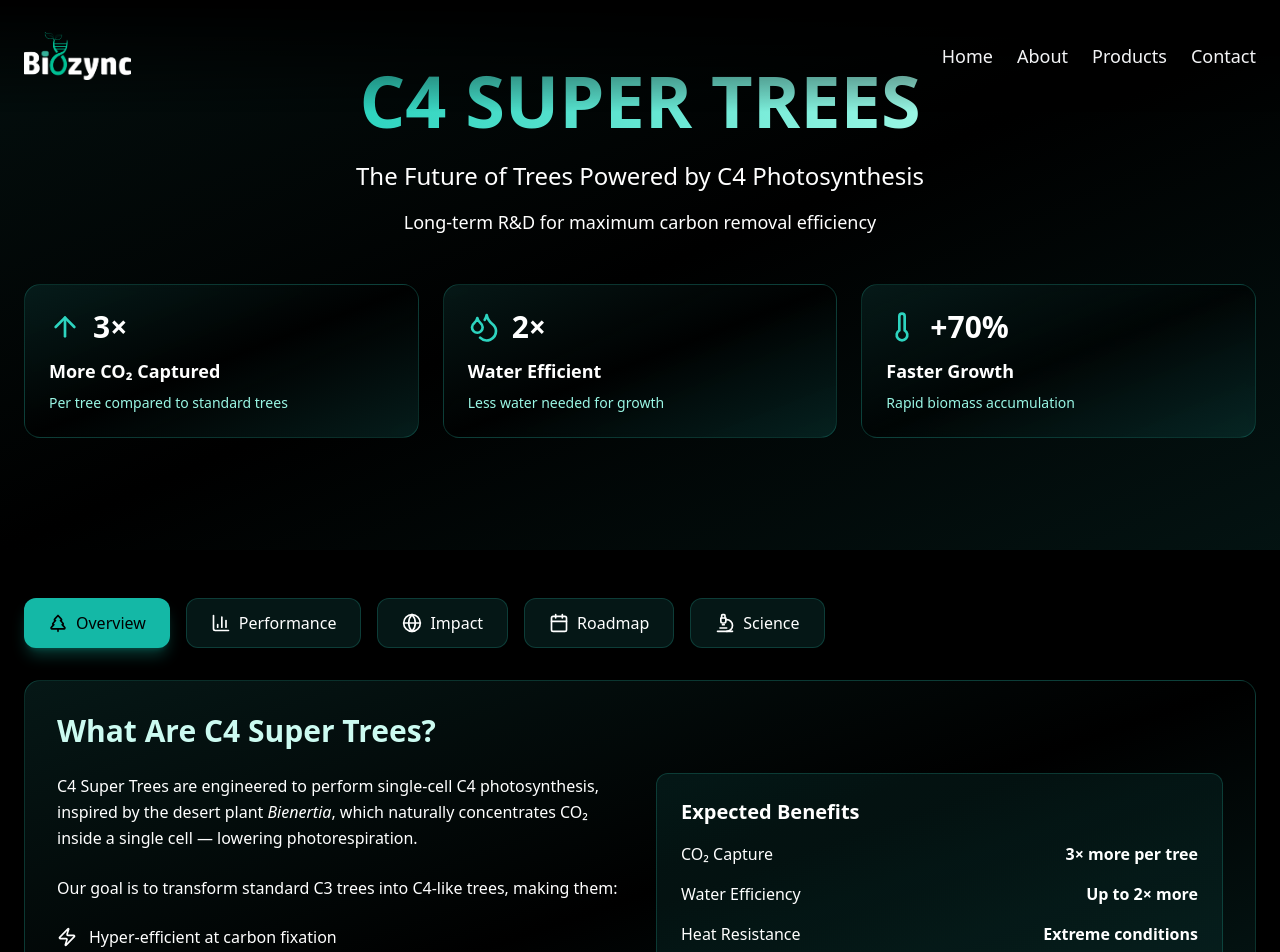
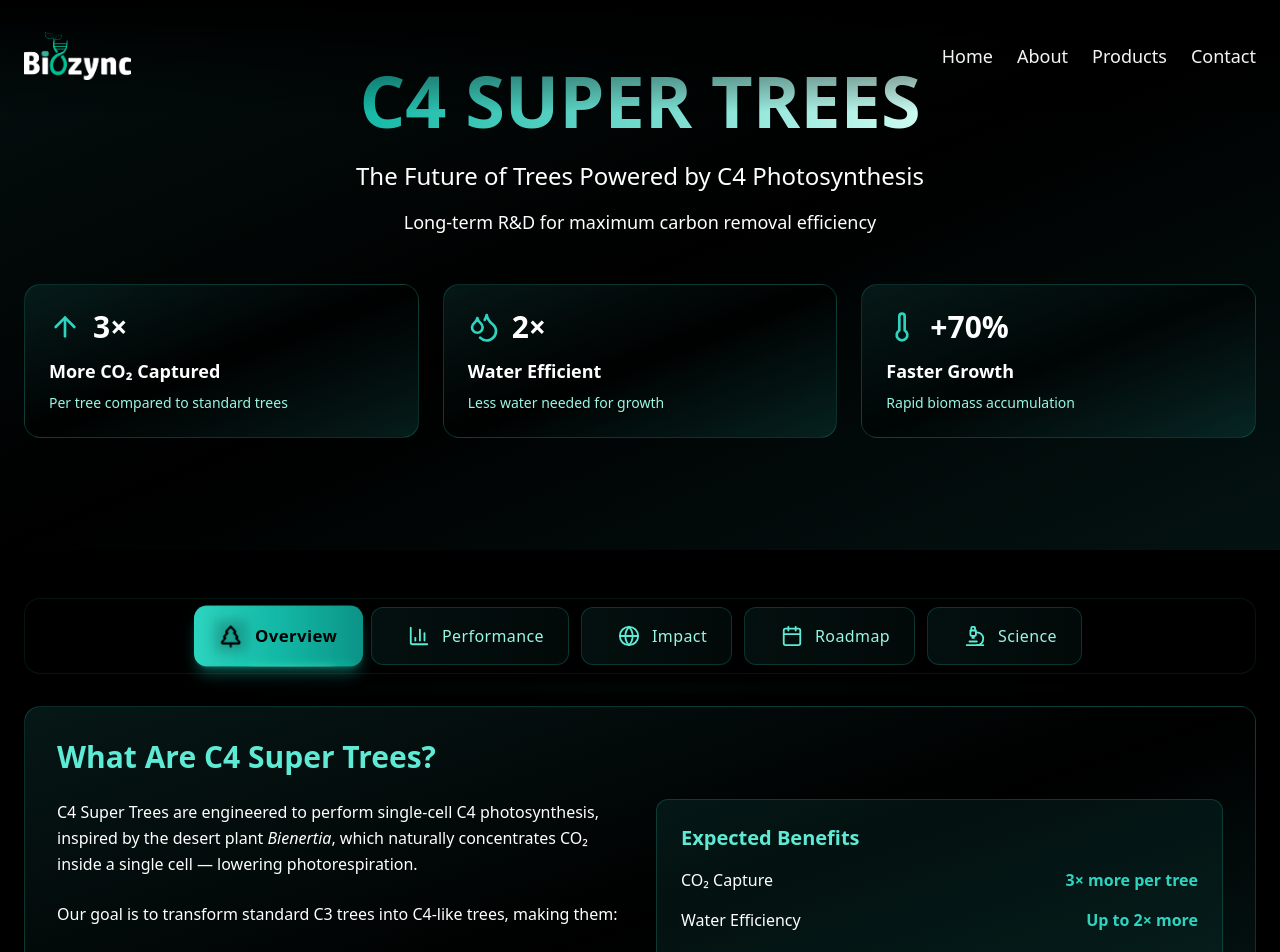
Before and after one commit to biozyncofficial-ux/biozync, a React (Vite) app: page /products/c4SuperTree in a window 1280 px wide. Shown: the top 952 px of the page. Built offline with nearby package versions, Linux system fonts and the light colour scheme.

Commit message:
modified:   src/components/C4/HeroSection.jsx         modified:   src/components/C4/PerformanceTable.jsx         modified:   src/components/C4/RoadmapItem.jsx         modified:   src/components/C4/TabContent.jsx         modified:   src/components/C4/TabNavigation.jsx

```diff
--- a/src/components/C4/HeroSection.jsx
+++ b/src/components/C4/HeroSection.jsx
@@ -10,7 +10,7 @@ const HeroSection = () => {
       <div className="relative max-w-7xl mx-auto px-6 py-16">
         <div className="text-center mb-12">
           <h1 className="text-5xl md:text-7xl font-bold mb-6">
-            <span className="bg-gradient-to-r from-teal-400 to-teal-200 bg-clip-text text-transparent">
+            <span className="bg-gradient-to-r from-teal-500 to-teal-100 bg-clip-text text-transparent">
               C4 SUPER TREES
             </span>
           </h1>
--- a/src/components/C4/TabContent.jsx
+++ b/src/components/C4/TabContent.jsx
@@ -9,22 +9,22 @@ import { OVERVIEW_BENEFITS, SCIENCE_APPLICATIONS, ROADMAP_PHASES } from './const
 export const OverviewTab = () => (
   <div className="space-y-8">
     <div className="bg-gradient-to-br from-teal-900/30 via-black/40 to-teal-800/30 backdrop-blur-sm rounded-2xl p-8 border border-teal-400/20">
-      <h2 className="text-3xl font-bold text-teal-100 mb-6">What Are C4 Super Trees?</h2>
+      <h2 className="text-3xl font-bold text-teal-300 mb-6">What Are C4 Super Trees?</h2>
       <div className="grid grid-cols-1 lg:grid-cols-2 gap-8">
         <div>
-          <p className="text-white-200 mb-6 leading-relaxed">
+          <p className="text-white mb-6 leading-relaxed">
             C4 Super Trees are engineered to perform single-cell C4 photosynthesis, inspired by the desert plant <em>Bienertia</em>,
             which naturally concentrates CO₂ inside a single cell — lowering photorespiration.
           </p>
-          <p className="text-white-200 mb-6 leading-relaxed">
+          <p className="text-white mb-6 leading-relaxed">
             Our goal is to transform standard C3 trees into C4-like trees, making them:
           </p>
-          <ul className="space-y-3 text-white-200">
+          <ul className="space-y-3 text-white">
             {OVERVIEW_BENEFITS.map((benefit, index) => {
               const IconComponent = Icons[benefit.icon];
               return (
                 <li key={index} className="flex items-start space-x-3">
-                  <IconComponent className="w-5 h-5 text-white-400 mt-0.5 flex-shrink-0" />
+                  <IconComponent className="w-5 h-5 text-teal-400 mt-0.5 flex-shrink-0" />
                   <span>{benefit.text}</span>
                 </li>
               );
@@ -32,29 +32,29 @@ export const OverviewTab = () => (
           </ul>
         </div>
         <div className="bg-gradient-to-br from-teal-800/20 to-teal-900/20 rounded-xl p-6 border border-teal-400/20">
-          <h3 className="text-xl font-bold text-white-100 mb-4">Expected Benefits</h3>
+          <h3 className="text-xl font-bold text-teal-300 mb-4">Expected Benefits</h3>
           <div className="space-y-4">
             <div className="flex items-center justify-between">
-              <span className="text-white-200">CO₂ Capture</span>
-              <span className="text-white-400 font-bold">3× more per tree</span>
+              <span className="text-white">CO₂ Capture</span>
+              <span className="text-teal-400 font-bold">3× more per tree</span>
             </div>
             <div className="flex items-center justify-between">
-              <span className="text-white-200">Water Efficiency</span>
-              <span className="text-white-400 font-bold">Up to 2× more</span>
+              <span className="text-white">Water Efficiency</span>
+              <span className="text-teal-400 font-bold">Up to 2× more</span>
             </div>
             <div className="flex items-center justify-between">
-              <span className="text-white-200">Heat Resistance</span>
-              <span className="text-white-400 font-bold">Extreme conditions</span>
+              <span className="text-white">Heat Resistance</span>
+              <span className="text-teal-400 font-bold">Extreme conditions</span>
             </div>
             <div className="flex items-center justify-between">
-              <span className="text-white-200">Biomass Growth</span>
-              <span className="text-white-400 font-bold">2× faster</span>
+              <span className="text-white">Biomass Growth</span>
+              <span className="text-teal-400 font-bold">2× faster</span>
             </div>
           </div>
         </div>
       </div>
       <div className="mt-8 text-center">
-        <p className="text-white-300 font-medium italic">
+        <p className="text-white font-medium italic">
           A moonshot for reforestation — with massive long-term potential.
         </p>
       </div>
@@ -65,7 +65,7 @@ export const OverviewTab = () => (
 // Performance Tab Content
 export const PerformanceTab = () => (
   <div className="space-y-8">
-    <h2 className="text-3xl font-bold text-white-100 mb-6">Target Performance (per tree/year)</h2>
+    <h2 className="text-3xl font-bold text-teal-300 mb-6">Target Performance (per tree/year)</h2>
     <PerformanceTable />
   </div>
 );
@@ -73,57 +73,57 @@ export const PerformanceTab = () => (
 // Impact Tab Content
 export const ImpactTab = () => (
   <div className="space-y-8">
-    <h2 className="text-3xl font-bold text-white-100 mb-6">Environmental Impact Calculator</h2>
+    <h2 className="text-3xl font-bold text-teal-300 mb-6">Environmental Impact Calculator</h2>
     <div className="grid grid-cols-1 lg:grid-cols-2 gap-8">
       <div className="bg-gradient-to-br from-teal-900/30 via-black/40 to-teal-800/30 backdrop-blur-sm rounded-2xl p-8 border border-teal-400/20">
-        <h3 className="text-xl font-bold text-white-100 mb-4">Normal Trees (Annual Impact)</h3>
+        <h3 className="text-xl font-bold text-teal-300 mb-4">Normal Trees (Annual Impact)</h3>
         <div className="space-y-3">
           <div className="flex justify-between">
-            <span className="text-white-200">CO₂ absorbed</span>
-            <span className="text-white-400 font-bold">22 kg</span>
+            <span className="text-white">CO₂ absorbed</span>
+            <span className="text-teal-400 font-bold">22 kg</span>
           </div>
           <div className="flex justify-between">
-            <span className="text-white-200">CO₂ sequestered</span>
-            <span className="text-white-400 font-bold">~18 kg</span>
+            <span className="text-white">CO₂ sequestered</span>
+            <span className="text-teal-400 font-bold">~18 kg</span>
           </div>
         </div>
       </div>
       <div className="bg-gradient-to-br from-teal-800/30 via-black/40 to-teal-700/30 backdrop-blur-sm rounded-2xl p-8 border border-teal-400/30">
-        <h3 className="text-xl font-bold text-white-100 mb-4">C4 Super Trees (Annual Impact)</h3>
+        <h3 className="text-xl font-bold text-teal-300 mb-4">C4 Super Trees (Annual Impact)</h3>
         <div className="space-y-3">
           <div className="flex justify-between">
-            <span className="text-white-200">CO₂ absorbed</span>
-            <span className="text-white-300 font-bold">60+ kg</span>
+            <span className="text-white">CO₂ absorbed</span>
+            <span className="text-teal-400 font-bold">60+ kg</span>
           </div>
           <div className="flex justify-between">
-            <span className="text-white-200">CO₂ sequestered</span>
-            <span className="text-white-300 font-bold">~54 kg</span>
+            <span className="text-white">CO₂ sequestered</span>
+            <span className="text-teal-400 font-bold">~54 kg</span>
           </div>
         </div>
       </div>
     </div>
 
     <div className="bg-gradient-to-br from-teal-900/30 via-black/40 to-teal-800/30 backdrop-blur-sm rounded-2xl p-8 border border-teal-400/20">
-      <h3 className="text-2xl font-bold text-white-100 mb-6">Additional Benefits</h3>
+      <h3 className="text-2xl font-bold text-teal-300 mb-6">Additional Benefits</h3>
       <div className="grid grid-cols-1 md:grid-cols-3 gap-6">
         <div className="text-center">
-          <div className="text-3xl font-bold text-white-400 mb-2">+38 kg</div>
-          <div className="text-white-200">Extra CO₂ absorbed</div>
+          <div className="text-3xl font-bold text-teal-400 mb-2">+38 kg</div>
+          <div className="text-white">Extra CO₂ absorbed</div>
         </div>
         <div className="text-center">
-          <div className="text-3xl font-bold text-white-400 mb-2">+36 kg</div>
-          <div className="text-white-200">Extra CO₂ sequestered</div>
+          <div className="text-3xl font-bold text-teal-400 mb-2">+36 kg</div>
+          <div className="text-white">Extra CO₂ sequestered</div>
         </div>
         <div className="text-center">
-          <div className="text-3xl font-bold text-white-400 mb-2">150+ L</div>
-          <div className="text-white-200">Water saved per year</div>
+          <div className="text-3xl font-bold text-teal-400 mb-2">150+ L</div>
+          <div className="text-white">Water saved per year</div>
         </div>
       </div>
     </div>
 
     <div className="bg-gradient-to-br from-teal-900/30 via-black/40 to-teal-800/30 backdrop-blur-sm rounded-2xl p-8 border border-teal-400/20">
-      <h3 className="text-2xl font-bold text-white-100 mb-6">Real-World Context</h3>
-      <div className="space-y-4 text-white-200">
+      <h3 className="text-2xl font-bold text-teal-300 mb-6">Real-World Context</h3>
+      <div className="space-y-4 text-white">
         <p className="text-lg">
           The extra CO₂ captured by each C4 Super Tree is equivalent to:
         </p>
@@ -133,8 +133,8 @@ export const ImpactTab = () => (
           </p>
         </div>
         <p className="text-lg">
-          Over 20 years, one C4 tree locks in <span className="font-bold text-white-300">~1.2 tons of CO₂</span> —
-          <span className="font-bold text-white-400"> 3× more than a normal tree</span>
+          Over 20 years, one C4 tree locks in <span className="font-bold text-teal-300">~1.2 tons of CO₂</span> —
+          <span className="font-bold text-teal-400"> 3× more than a normal tree</span>
         </p>
       </div>
     </div>
@@ -144,7 +144,7 @@ export const ImpactTab = () => (
 // Roadmap Tab Content
 export const RoadmapTab = () => (
   <div className="space-y-8">
-    <h2 className="text-3xl font-bold text-white -100 mb-6">Development Roadmap From Concept to Field Innovation</h2>
+    <h2 className="text-3xl font-bold text-teal-300 mb-6">Development Roadmap From Concept to Field Innovation</h2>
     <div className="space-y-6">
       {ROADMAP_PHASES.map((phase, index) => (
         <RoadmapItem
@@ -164,23 +164,23 @@ export const RoadmapTab = () => (
 export const ScienceTab = () => (
   <div className="space-y-8">
     <div className="bg-gradient-to-br from-teal-900/30 via-black/40 to-teal-800/30 backdrop-blur-sm rounded-2xl p-8 border border-teal-400/20">
-      <h2 className="text-3xl font-bold text-white-100 mb-6">The Science Behind It</h2>
+      <h2 className="text-3xl font-bold text-teal-300 mb-6">The Science Behind It</h2>
       <div className="space-y-6">
-        <p className="text-white-200 text-lg leading-relaxed">
+        <p className="text-white text-lg leading-relaxed">
           <em>Bienertia</em> species naturally evolved to do what no typical tree can: perform C4 photosynthesis in a single cell.
           By borrowing this rare adaptation, we aim to engineer trees that can overcome the limitations of C3 metabolism —
           achieving maximum photosynthetic output with minimal water.
         </p>
 
         <div className="bg-gradient-to-br from-teal-800/20 to-teal-900/20 rounded-xl p-6 border border-teal-400/20">
-          <h3 className="text-xl font-bold text-white-100 mb-4">Applications</h3>
+          <h3 className="text-xl font-bold text-teal-300 mb-4">Applications</h3>
           <div className="grid grid-cols-1 md:grid-cols-2 gap-4">
             {SCIENCE_APPLICATIONS.map((app, index) => {
               const IconComponent = Icons[app.icon];
               return (
                 <div key={index} className="flex items-center space-x-3">
-                  <IconComponent className="w-5 h-5 text-white-400" />
-                  <span className="text-white-200">{app.text}</span>
+                  <IconComponent className="w-5 h-5 text-teal-400" />
+                  <span className="text-white">{app.text}</span>
                 </div>
               );
             })}
--- a/src/components/C4/TabNavigation.jsx
+++ b/src/components/C4/TabNavigation.jsx
@@ -5,24 +5,111 @@ import { TAB_NAVIGATION } from './constants';
 
 const TabNavigation = ({ activeTab, setActiveTab }) => {
   return (
-    <div className="flex flex-wrap gap-4 mb-8">
-      {TAB_NAVIGATION.map(({ id, label, icon }) => {
+    <div className="relative mb-8">
+      {/* Background glow effect */}
+      <div className="absolute inset-0 bg-gradient-to-r from-transparent via-teal-500/5 to-transparent blur-3xl -z-10" />
+
+      <div className="flex flex-wrap gap-3 justify-center p-2 bg-black/20 backdrop-blur-xl rounded-2xl border border-teal-400/10 shadow-2xl">
+        {TAB_NAVIGATION.map(({ id, label, icon }, index) => {
           const IconComponent = Icons[icon];
+          const isActive = activeTab === id;
+
           return (
             <button
               key={id}
               onClick={() => setActiveTab(id)}
-            className={`flex items-center space-x-2 px-6 py-3 rounded-xl font-medium transition-all duration-300 ${
-              activeTab === id
-                ? 'bg-teal-500 text-black shadow-lg shadow-teal-500/30'
-                : 'bg-teal-900/30 text-white-200 hover:bg-teal-800/40 hover:text-white-100 border border-teal-400/20'
+              className={`relative group flex items-center space-x-3 px-6 py-4 rounded-xl font-semibold
+                transition-all duration-500 ease-out focus:outline-none focus:ring-2 focus:ring-teal-400/50
+                transform-gpu will-change-transform overflow-hidden
+                ${isActive
+                  ? 'bg-gradient-to-r from-teal-400 via-teal-500 to-teal-600 text-black shadow-lg shadow-teal-500/40 scale-105 z-10'
+                  : 'bg-gradient-to-r from-teal-900/20 to-teal-800/10 text-teal-200 hover:from-teal-800/30 hover:to-teal-700/20 hover:text-white hover:scale-102 border border-teal-400/20 hover:border-teal-300/40'
                 }`}
+              style={{
+                animationDelay: `${index * 100}ms`
+              }}
             >
-            <IconComponent size={20} />
-            <span>{label}</span>
+              {/* Shimmer effect for inactive tabs */}
+              {!isActive && (
+                <div className="absolute inset-0 bg-gradient-to-r from-transparent via-teal-300/10 to-transparent
+                  -translate-x-full group-hover:translate-x-full transition-transform duration-1000 ease-in-out" />
+              )}
+
+              {/* Icon with enhanced animation */}
+              <div className={`relative transition-all duration-300 ${
+                isActive ? 'scale-110' : 'group-hover:scale-110 group-hover:rotate-3'
+              }`}>
+                <IconComponent
+                  size={22}
+                  className={`transition-all duration-300 ${
+                    isActive
+                      ? 'text-black drop-shadow-sm'
+                      : 'text-teal-300 group-hover:text-teal-100 group-hover:drop-shadow-[0_0_8px_rgba(0,230,176,0.5)]'
+                  }`}
+                />
+
+                {/* Icon glow effect for active state */}
+                {isActive && (
+                  <div className="absolute inset-0 bg-black/20 blur-sm -z-10 scale-125" />
+                )}
+              </div>
+
+              {/* Label with improved typography */}
+              <span className={`tracking-wide font-medium relative z-10 transition-all duration-300 ${
+                isActive
+                  ? 'text-black font-semibold'
+                  : 'group-hover:tracking-wider'
+              }`}>
+                {label}
+              </span>
+
+              {/* Enhanced active indicator */}
+              {isActive && (
+                <>
+                  {/* Primary underline */}
+                  <span className="absolute -bottom-1 left-1/2 -translate-x-1/2 w-3/4 h-1
+                    bg-gradient-to-r from-transparent via-teal-300 to-transparent rounded-full
+                    animate-pulse shadow-[0_0_10px_rgba(0,230,176,0.8)]" />
+
+                  {/* Secondary glow underline */}
+                  <span className="absolute -bottom-1 left-1/2 -translate-x-1/2 w-1/2 h-0.5
+                    bg-teal-200 rounded-full blur-sm opacity-80" />
+                </>
+              )}
+
+              {/* Hover indicator for inactive tabs */}
+              {!isActive && (
+                <span className="absolute -bottom-1 left-1/2 -translate-x-1/2 w-0 h-0.5
+                  bg-gradient-to-r from-teal-400 to-teal-300 rounded-full
+                  group-hover:w-2/3 transition-all duration-500 ease-out" />
+              )}
+
+              {/* Background pulse effect for active tab */}
+              {isActive && (
+                <div className="absolute inset-0 bg-gradient-to-r from-teal-400/20 via-teal-500/30 to-teal-600/20
+                  rounded-xl animate-pulse opacity-50 -z-10" />
+              )}
             </button>
           );
         })}
+
+        {/* Floating background indicator */}
+        <div
+          className="absolute top-2 transition-all duration-500 ease-out pointer-events-none"
+          style={{
+            left: `${(TAB_NAVIGATION.findIndex(tab => tab.id === activeTab) * 100) / TAB_NAVIGATION.length}%`,
+            width: `${100 / TAB_NAVIGATION.length}%`,
+            transform: 'translateX(-50%)'
+          }}
+        >
+          <div className="h-full bg-gradient-to-r from-teal-400/10 via-teal-500/15 to-teal-600/10
+            rounded-xl blur-xl scale-110" />
+        </div>
+      </div>
+
+      {/* Bottom reflection effect */}
+      <div className="absolute -bottom-4 left-1/2 -translate-x-1/2 w-3/4 h-1
+        bg-gradient-to-r from-transparent via-teal-500/10 to-transparent blur-sm" />
     </div>
   );
 };
```
Also changed, not shown: src/components/C4/PerformanceTable.jsx (+5 -5 lines), src/components/C4/RoadmapItem.jsx (+23 -10 lines). Lines whose indentation alone changed are shown as unchanged.
